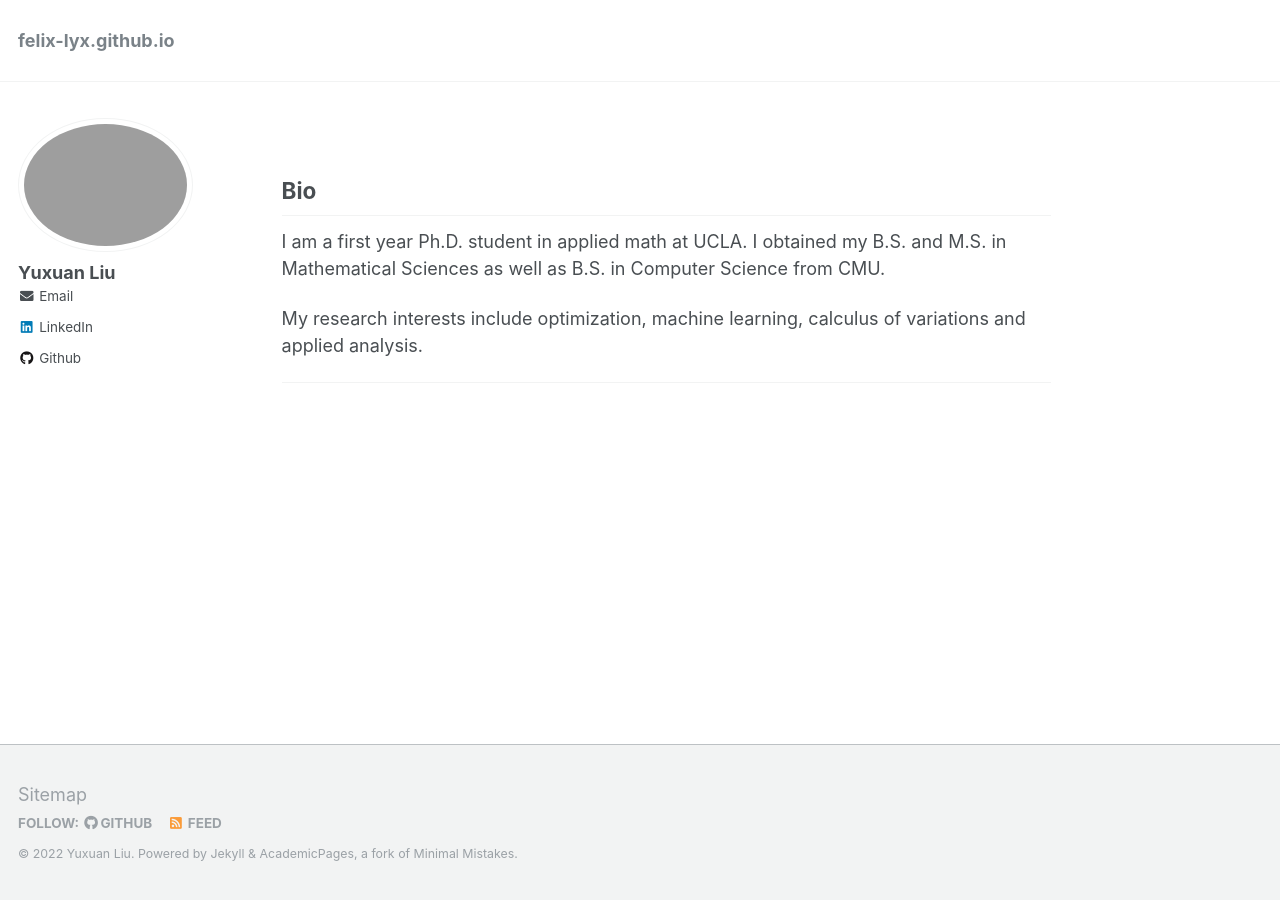
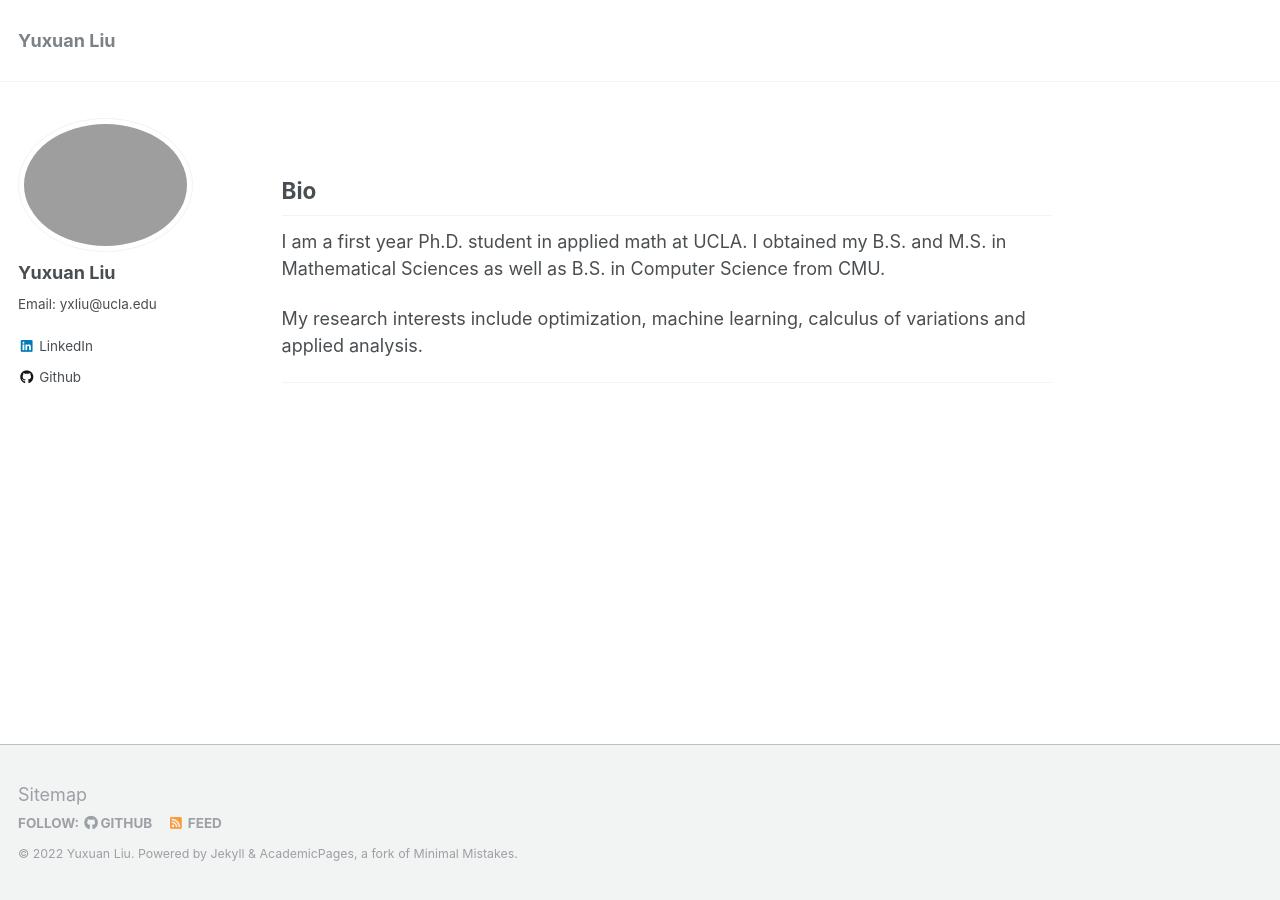
Before and after one commit to felix-lyx/felix-lyx.github.io, a Jekyll site: the page built from _pages/about.md, in a window 1280 px wide. Built offline with Jekyll 4.4.1, drawn with Linux system fonts in a browser that asks for light colours; part of the change alters nothing that is shown.

Commit message:
Update _config.yml

```diff
--- a/_config.yml
+++ b/_config.yml
@@ -7,10 +7,10 @@
 
 # Site Settings
 locale                   : "en-US"
-title                    :
-title_separator          :
-name                     : &name "Yuxuan Liu"
-description              :
+title                    : "Yuxuan Liu"
+title_separator          : ""
+name                     : &name ""
+description              : &description ""
 url                      : https://felix-lyx.github.io # the base hostname & protocol for your site e.g. "https://mmistakes.github.io"
 baseurl                  : "" # the subpath of your site, e.g. "/blog"
 repository               : "felix-lyx/felix-lyx.github.io"
@@ -81,13 +81,13 @@ analytics:
 # Site Author
 author:
   name             : "Yuxuan Liu"
-  avatar           :
-  bio              :
+  avatar           : ""
+  bio              : "Email: yxliu@ucla.edu"
   location         :
   employer         :
   pubmed           :
   googlescholar    :
-  email            : "yxliu@ucla.edu"
+  email            :
   researchgate     :  # example: "https://www.researchgate.net/profile/yourprofile"
   uri              :
   bitbucket        :
```
